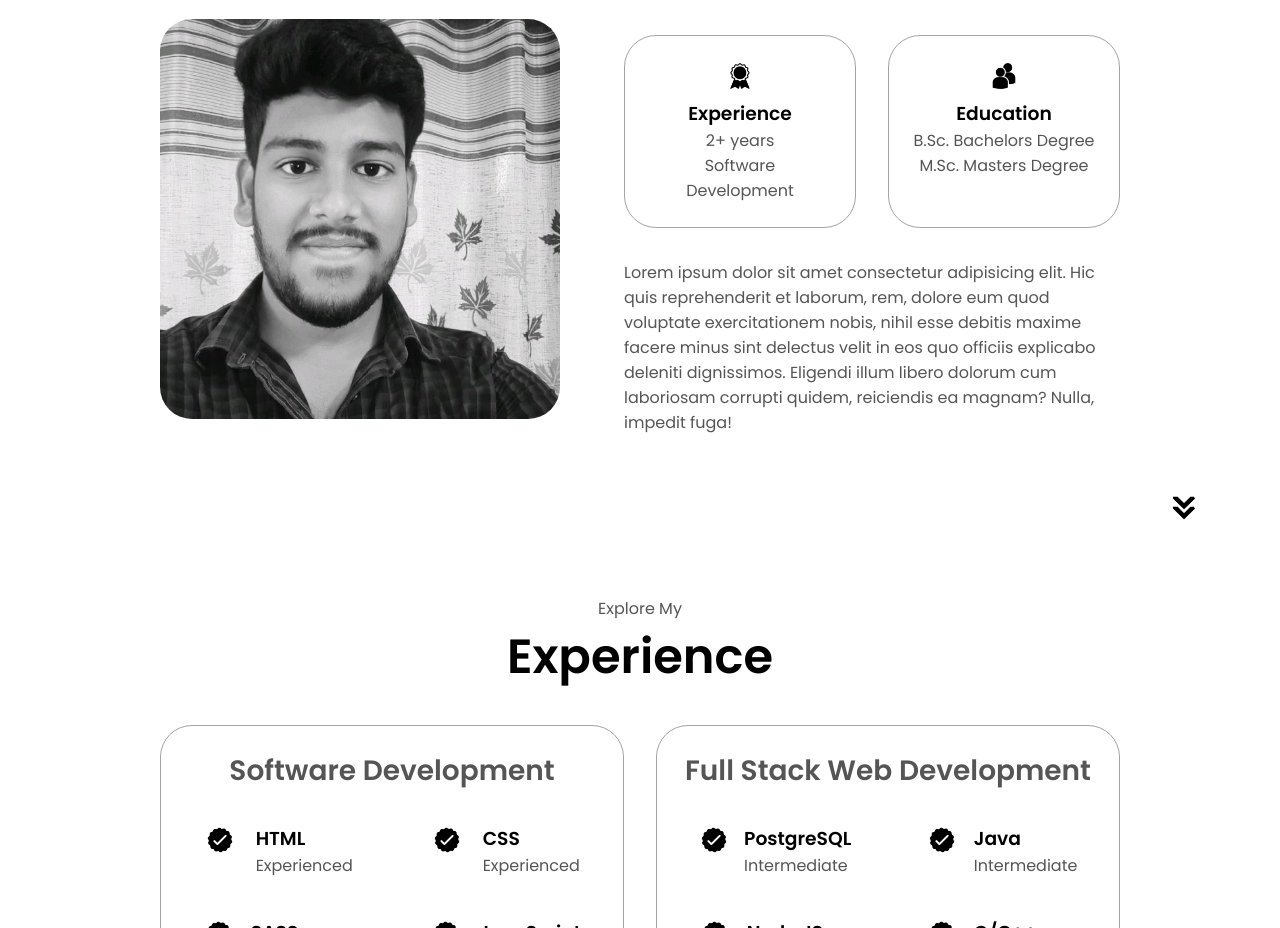
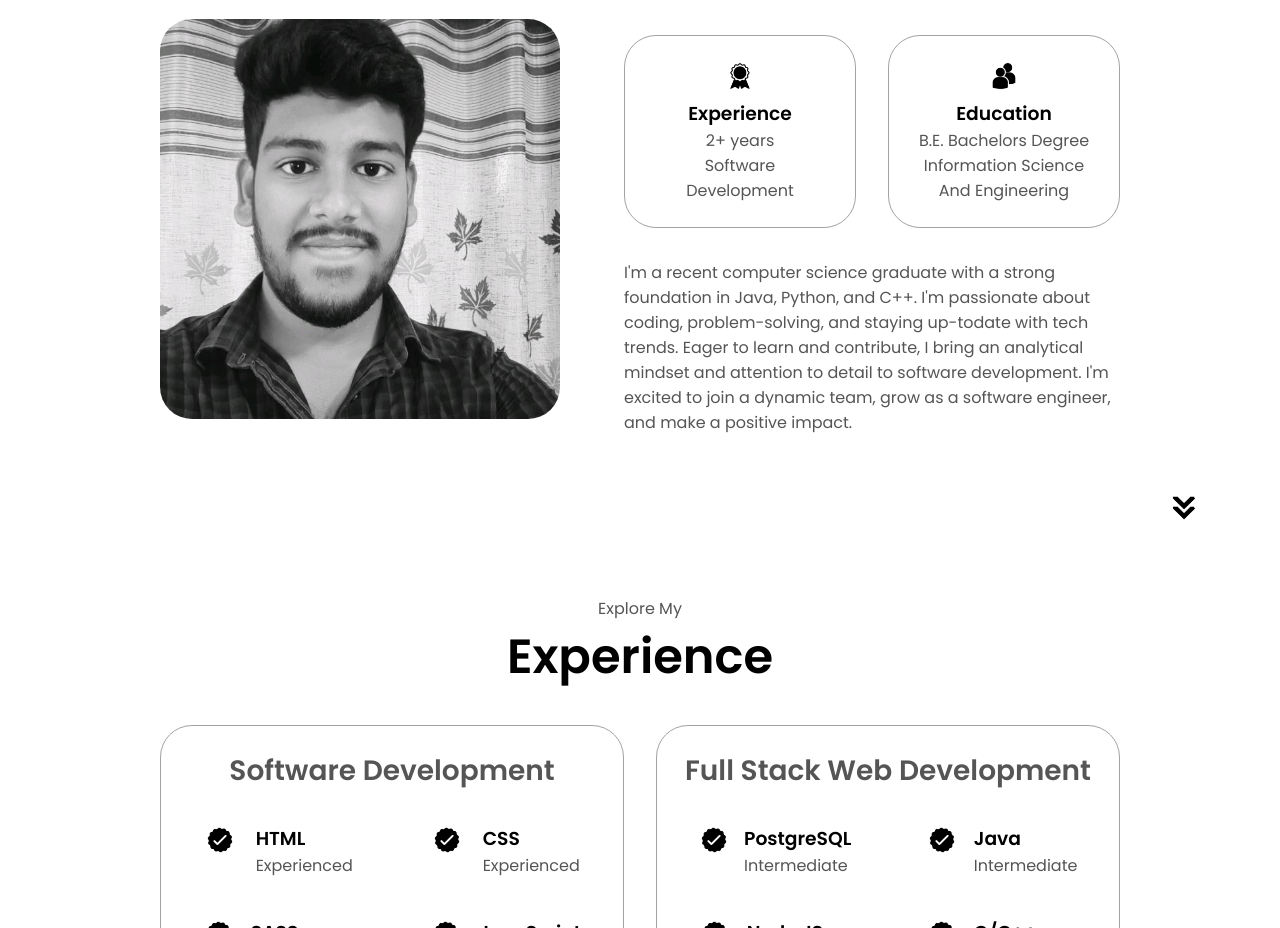
Before and after one commit to YathishJaishankar/MyPortfolio, a plain HTML site: page index.html in a window 1280 px wide. Shown: the part 1100-2028 px from the top of the page. Drawn offline with Linux system fonts and the light colour scheme.

Commit message:
Update index.html

```diff
--- a/index.html
+++ b/index.html
@@ -100,17 +100,18 @@
                 class="icon"
               />
               <h3>Education</h3>
-              <p>B.Sc. Bachelors Degree<br />M.Sc. Masters Degree</p>
+              <p>B.E. Bachelors Degree<br />Information Science And Engineering</p>
             </div>
           </div>
           <div class="text-container">
             <p>
-              Lorem ipsum dolor sit amet consectetur adipisicing elit. Hic quis
-              reprehenderit et laborum, rem, dolore eum quod voluptate
-              exercitationem nobis, nihil esse debitis maxime facere minus sint
-              delectus velit in eos quo officiis explicabo deleniti dignissimos.
-              Eligendi illum libero dolorum cum laboriosam corrupti quidem,
-              reiciendis ea magnam? Nulla, impedit fuga!
+              I'm a recent computer science graduate with a strong
+              foundation in Java, Python, and C++. I'm passionate
+              about coding, problem-solving, and staying up-todate with tech trends. Eager to learn and contribute,      I
+              bring an analytical mindset and attention to detail to
+              software development. I'm excited to join a dynamic
+              team, grow as a software engineer, and make a
+              positive impact.
             </p>
           </div>
         </div>
```
